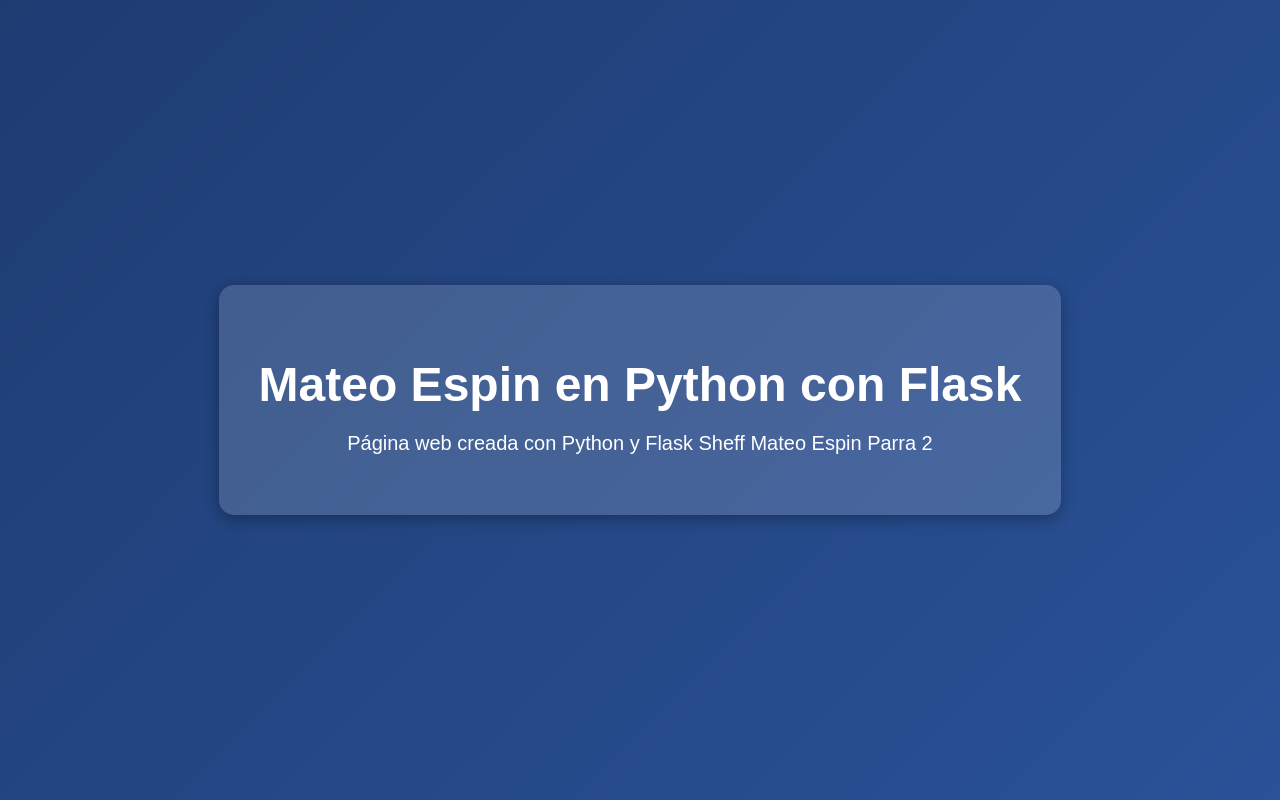
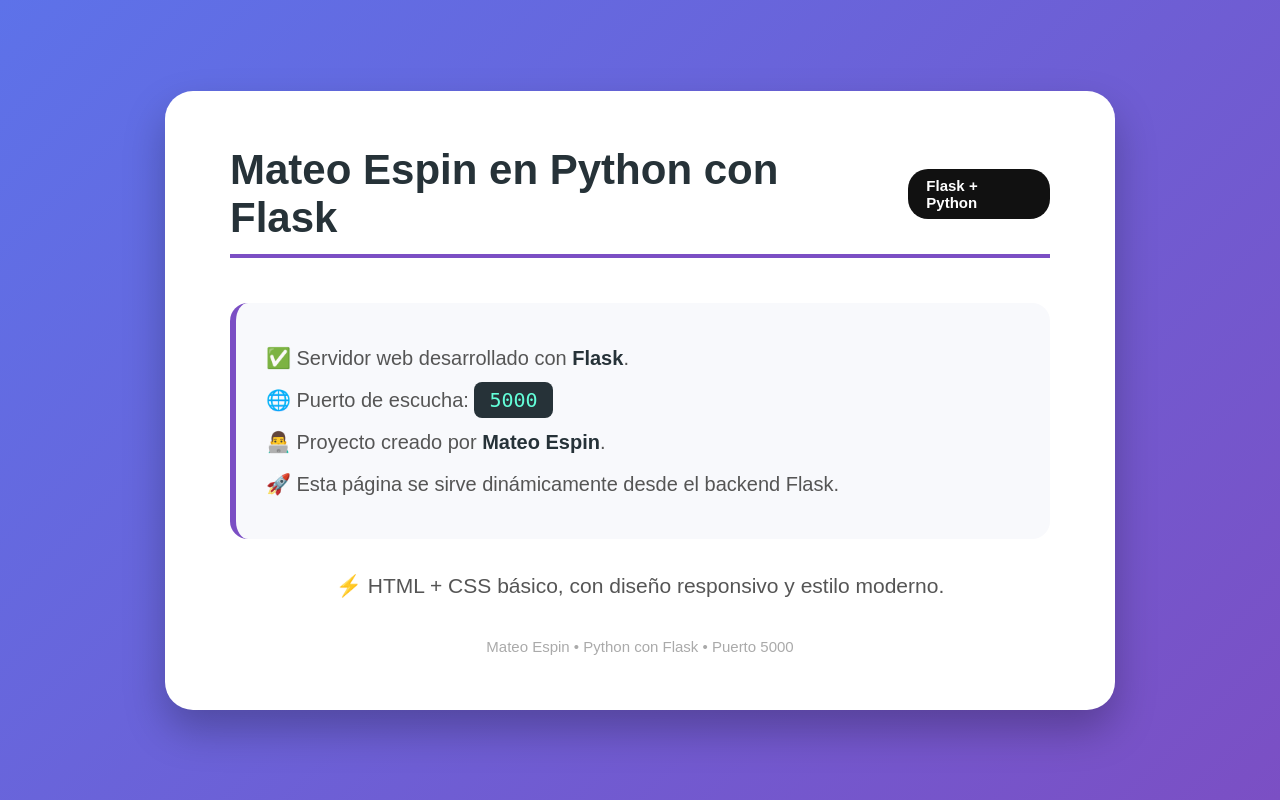
Before and after one commit to MateoEspin/ISAabr26-GitHubActions-Docker, a Flask app: page / in a window 1280 px wide. Run offline with Flask 3, Linux system fonts and the light colour scheme.

Commit message:
Mejorar diseño de la página

```diff
--- a/templates/index.html
+++ b/templates/index.html
@@ -3,44 +3,144 @@
 <head>
     <meta charset="UTF-8">
     <meta name="viewport" content="width=device-width, initial-scale=1.0">
-    <title>{{ titulo }}</title>
+    <title>Mateo Espin en Python con Flask</title>
 
     <style>
+        * {
+            box-sizing: border-box;
+        }
+
         body {
             margin: 0;
-            padding: 0;
-            font-family: Arial, sans-serif;
-            background: linear-gradient(135deg, #1e3c72, #2a5298);
-            height: 100vh;
+            min-height: 100vh;
+            font-family: Arial, Helvetica, sans-serif;
+            background: linear-gradient(135deg, #5d72e9, #7b4fc4);
             display: flex;
             justify-content: center;
             align-items: center;
-            color: white;
+            color: #263238;
         }
 
-        .contenedor {
-            text-align: center;
-            background-color: rgba(255, 255, 255, 0.15);
-            padding: 40px;
-            border-radius: 15px;
-            box-shadow: 0 4px 15px rgba(0, 0, 0, 0.3);
+        .card {
+            width: 75%;
+            max-width: 950px;
+            background-color: #ffffff;
+            border-radius: 28px;
+            padding: 55px 65px;
+            box-shadow: 0 20px 40px rgba(0, 0, 0, 0.25);
+        }
+
+        .titulo {
+            display: flex;
+            align-items: center;
+            gap: 15px;
+            border-bottom: 4px solid #7b4fc4;
+            padding-bottom: 12px;
+            margin-bottom: 45px;
         }
 
         h1 {
-            font-size: 48px;
-            margin-bottom: 10px;
+            margin: 0;
+            font-size: 42px;
+            color: #263238;
         }
 
-        p {
+        .badge {
+            background-color: #111;
+            color: white;
+            padding: 8px 18px;
+            border-radius: 20px;
+            font-size: 15px;
+            font-weight: bold;
+        }
+
+        .info {
+            background-color: #f8f9fc;
+            border-left: 6px solid #7b4fc4;
+            padding: 25px 30px;
+            border-radius: 18px;
+            margin-bottom: 35px;
+        }
+
+        .info p {
             font-size: 20px;
+            margin: 18px 0;
+            color: #555;
+        }
+
+        .puerto {
+            background-color: #263238;
+            color: #64ffda;
+            padding: 6px 15px;
+            border-radius: 8px;
+            font-family: monospace;
+            font-size: 20px;
+        }
+
+        .mensaje {
+            text-align: center;
+            font-size: 21px;
+            color: #555;
+            margin-top: 30px;
+        }
+
+        footer {
+            text-align: center;
+            color: #aaa;
+            margin-top: 40px;
+            font-size: 15px;
+        }
+
+        strong {
+            color: #263238;
+        }
+
+        @media (max-width: 768px) {
+            .card {
+                width: 90%;
+                padding: 35px 25px;
+            }
+
+            .titulo {
+                flex-direction: column;
+                align-items: flex-start;
+            }
+
+            h1 {
+                font-size: 32px;
+            }
+
+            .info p {
+                font-size: 17px;
+            }
         }
     </style>
 </head>
+
 <body>
 
-    <div class="contenedor">
-        <h1>{{ titulo }}</h1>
-        <p>Página web creada con Python y Flask Sheff Mateo Espin Parra 2</p>
+    <div class="card">
+
+        <div class="titulo">
+            <h1>Mateo Espin en Python con Flask</h1>
+            <span class="badge">Flask + Python</span>
+        </div>
+
+        <div class="info">
+            <p>✅ Servidor web desarrollado con <strong>Flask</strong>.</p>
+            <p>🌐 Puerto de escucha: <span class="puerto">5000</span></p>
+            <p>👨‍💻 Proyecto creado por <strong>Mateo Espin</strong>.</p>
+            <p>🚀 Esta página se sirve dinámicamente desde el backend Flask.</p>
+        </div>
+
+        <p class="mensaje">
+            ⚡ HTML + CSS básico, con diseño responsivo y estilo moderno.
+        </p>
+
+        <footer>
+            Mateo Espin • Python con Flask • Puerto 5000
+        </footer>
+
     </div>
 
 </body>
```
